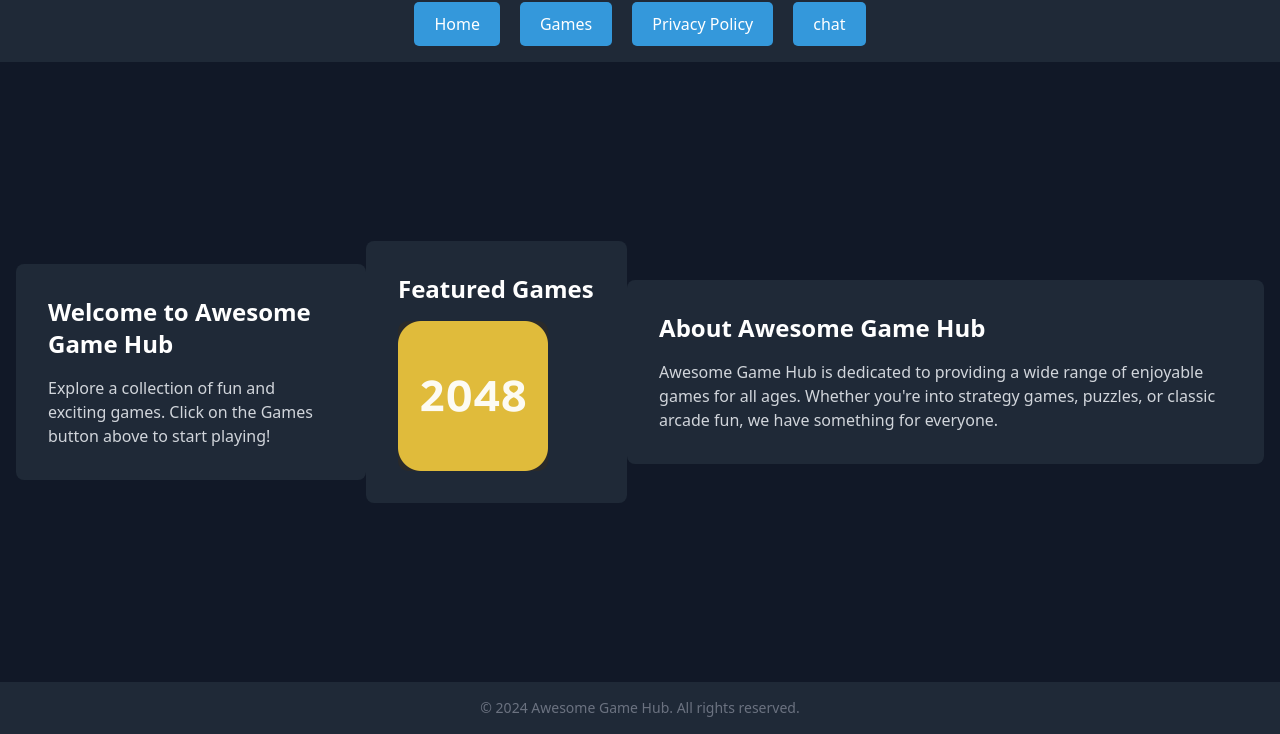
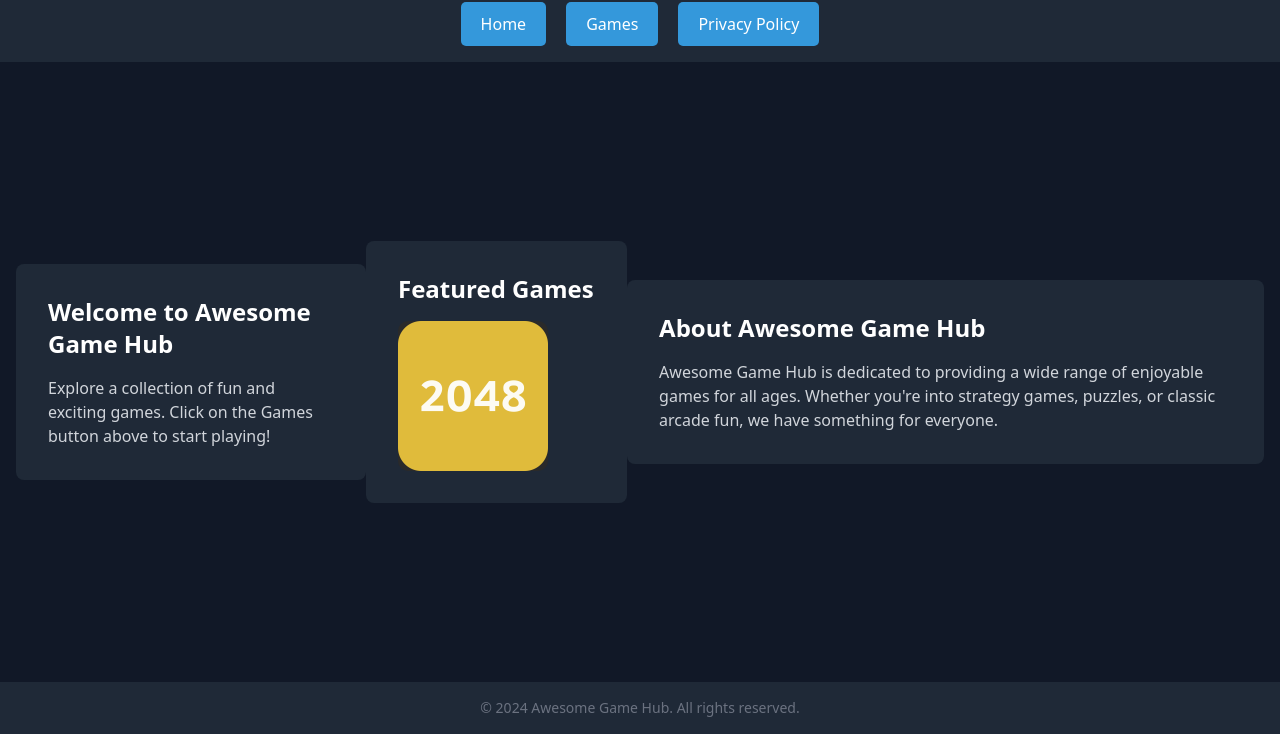
Before and after one commit to roboroyce/game-site1, a plain HTML site: page index.html in a window 1280 px wide. Shown: the part 66-800 px from the top of the page. Drawn offline with nearby package versions, Linux system fonts and the light colour scheme.

Commit message:
Update index.html

```diff
--- a/index.html
+++ b/index.html
@@ -17,7 +17,6 @@
             <a href="index.html" class="nav-button">Home</a>
             <a href="games.html" class="nav-button">Games</a>
             <a href="privacy.html" class="nav-button">Privacy Policy</a>
-            <a href="/chet/" class="nav-button">chat</a>
         </nav>
     </header>
 
```
